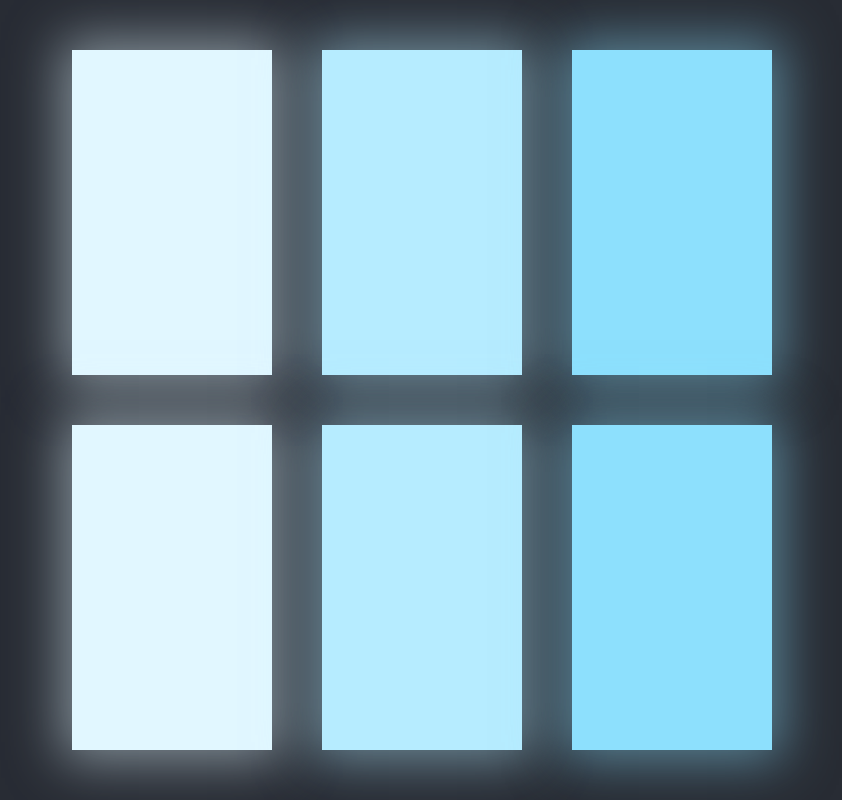
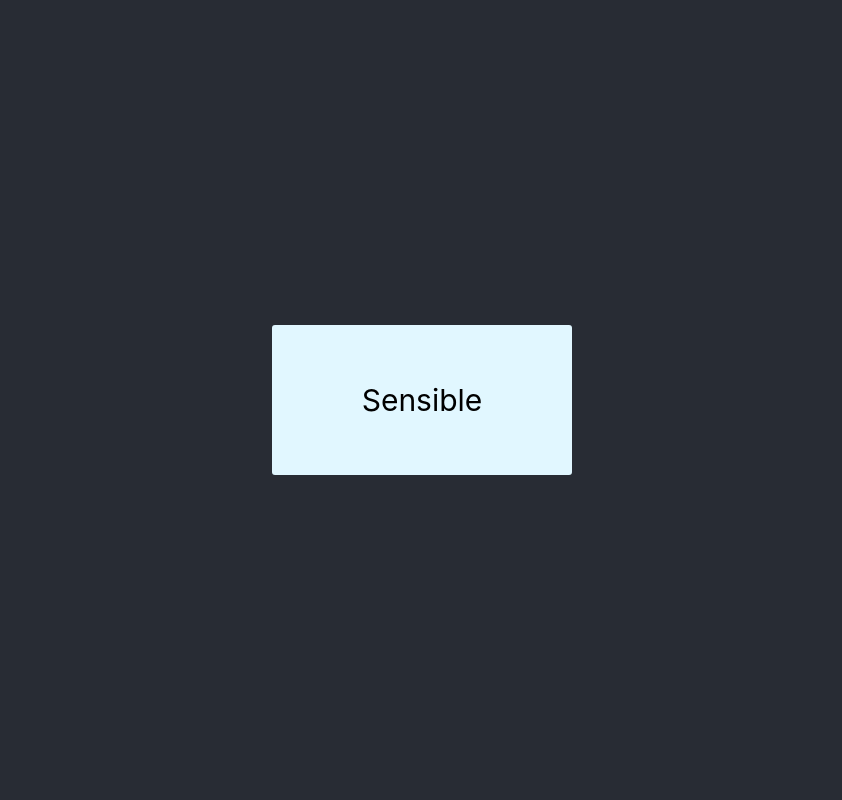
Before and after one commit to bonzo45/markhackathonstrand, a React (Create React App) app: page / in a window 1280 px wide. Shown: the whole page, without its empty margins (218-1060 px from the left). Built offline with nearby package versions, Linux system fonts and the light colour scheme.

Commit message:
Sensible button

```diff
--- a/src/App.css
+++ b/src/App.css
@@ -6,4 +6,9 @@
   left: 0;
   width: 100%;
   height: 100%;
+
+  display: flex;
+  flex-direction: column;
+  justify-content: center;
+  align-items: center;
 }
--- a/src/App.js
+++ b/src/App.js
@@ -1,11 +1,11 @@
 import React from 'react';
 import './App.css';
-import Wall from './Wall.js';
+import SamButton from './SamButton.js';
 
 function App() {
   return (
     <div className="App">
-      <Wall />
+      <SamButton />
     </div>
   );
 }
--- /dev/null
+++ b/src/SamButton.css
@@ -0,0 +1,19 @@
+.sam-button {
+    width: 300px;
+    height: 150px;
+    color: black;
+    font-size: 30px;
+    cursor: pointer;
+    background-color: rgb(225, 247, 255);
+    transition: background-color 0.15s ease-in-out;
+    border-radius: 3px;
+
+}
+
+.sam-button:hover {
+    background-color: rgb(117, 196, 224);
+}
+
+.sam-button-text {
+    line-height: 150px;
+}
--- /dev/null
+++ b/src/SamButton.js
@@ -0,0 +1,43 @@
+import React  from 'react';
+import anime from 'animejs';
+import './SamButton.css';
+
+function SamButton() {
+  const duration = 200;
+  const animation = 'easeOutExpo';
+
+  const handleClick = (e) => {
+      const tl = anime.timeline();
+      const grow = {
+        targets: `.sam-button`,
+        scale: '1.00',
+        duration: duration,
+        easing: animation,
+      };
+      tl.add(grow, 0)
+  }
+
+  const handleMouseDown = (e) => {
+      const tl = anime.timeline();
+      const shrink = {
+        targets: `.sam-button`,
+        scale: '0.95',
+        duration: duration,
+        easing: animation,
+      };
+      tl.add(shrink, 0)
+  }
+
+  return (
+    <div
+        className="sam-button"
+        style={{}}
+        onClick={handleClick}
+        onMouseDown={handleMouseDown}
+    >
+        <span className="sam-button-text">Sensible</span>
+    </div>
+  );
+}
+
+export default SamButton;
```
